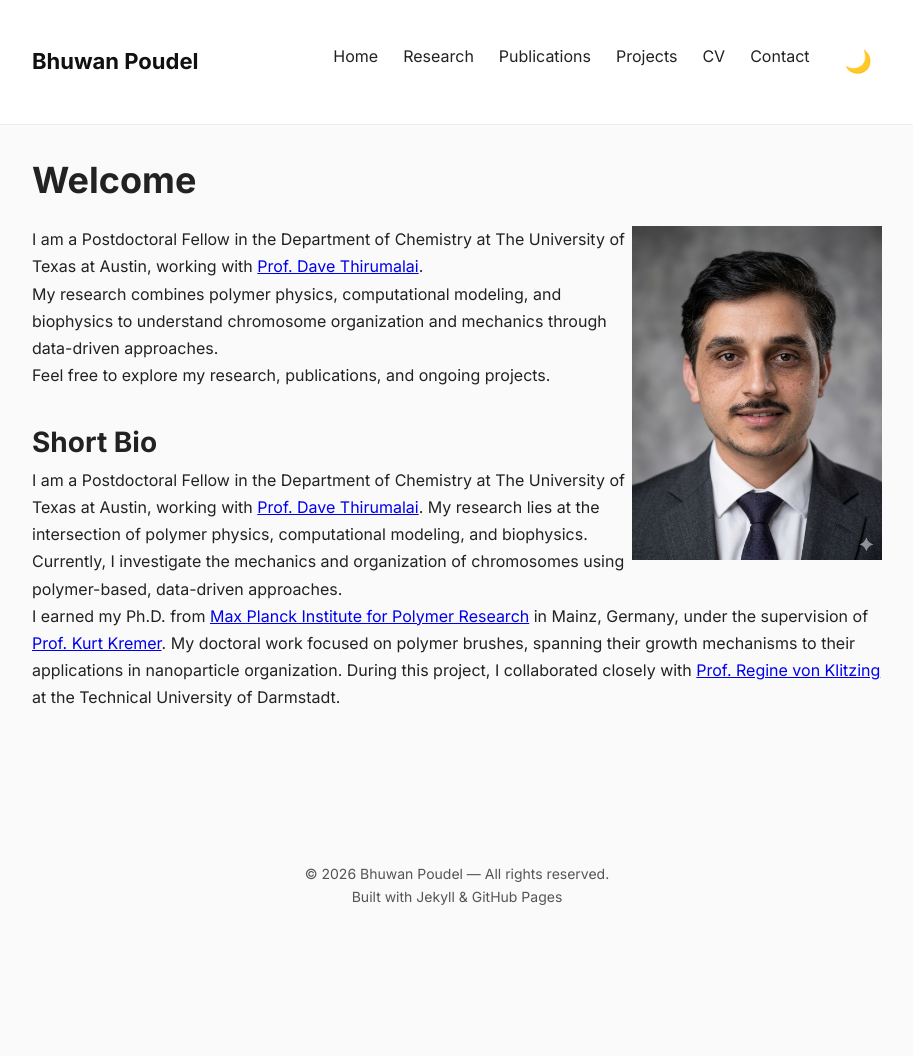
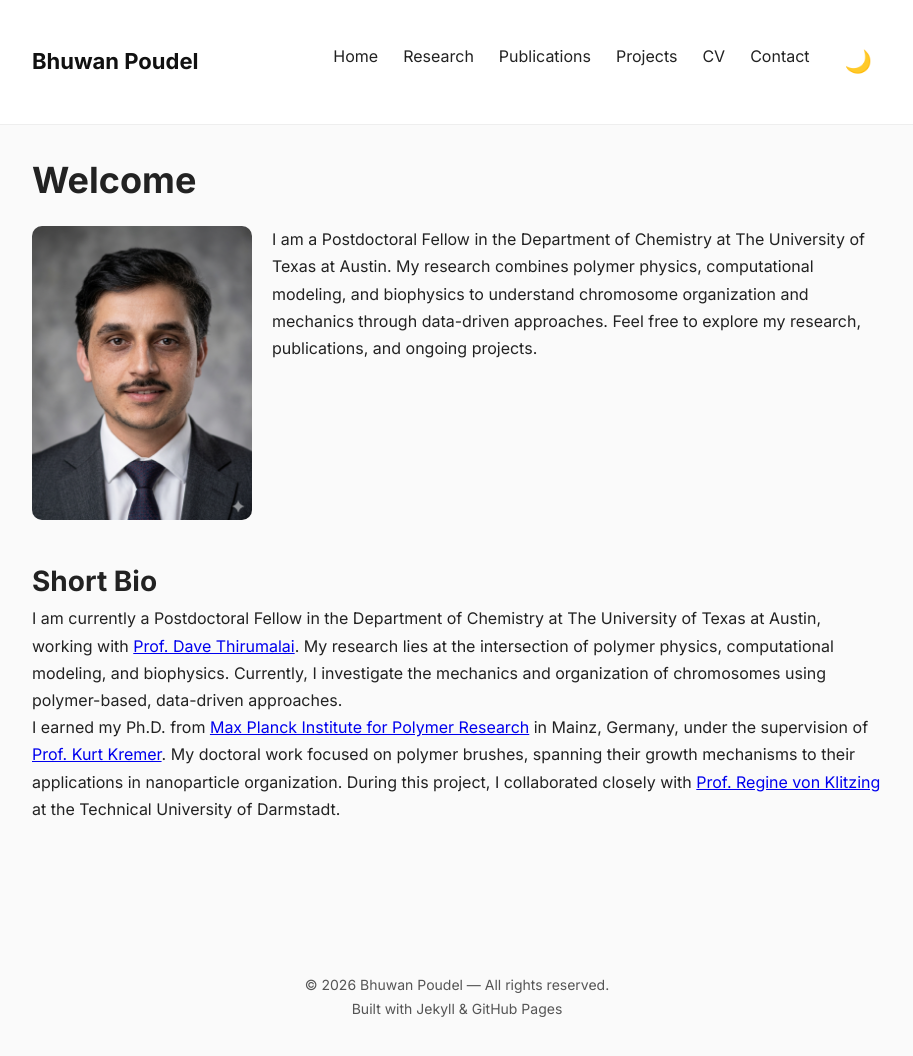
Before and after one commit to pdlbhuwan/pdlbhuwan.github.io, a Jekyll site: the page built from index.md, in a window 1280 px wide and 1085 px high. Shown: the top 1056 px of the window, without its empty margins (183-1096 px from the left). Built offline with Jekyll 4.4.1, drawn with Linux system fonts in a browser that asks for light colours.

Commit message:
Update index.md

```diff
--- a/index.md
+++ b/index.md
@@ -1,20 +1,35 @@
 ---
+
 layout: default
+
 title: "Home"
+
 ---
 
 # Welcome
 
-<img src="assets/images/profile.png" alt="Bhuwan Poudel" width="250" align="right">
+<div style="display: flex; align-items: flex-start; gap: 20px;">
 
-I am a Postdoctoral Fellow in the Department of Chemistry at The University of Texas at Austin, working with [Prof. Dave Thirumalai](https://scholar.google.com/citations?hl=en&user=sNiAY9IAAAAJ&view_op=list_works&sortby=pubdate).
+  <div style="flex: 0 0 220px;">
+    <img src="assets/images/profile.png"
+         alt="Bhuwan Poudel"
+         style="width: 220px; border-radius: 10px;">
+  </div>
+
+  <div style="flex: 1;">
+
+I am a Postdoctoral Fellow in the Department of Chemistry at The University of Texas at Austin.
 
 My research combines polymer physics, computational modeling, and biophysics to understand chromosome organization and mechanics through data-driven approaches.
 
 Feel free to explore my research, publications, and ongoing projects.
 
+  </div>
+
+</div>
+
 ## Short Bio
 
-I am a Postdoctoral Fellow in the Department of Chemistry at The University of Texas at Austin, working with [Prof. Dave Thirumalai](https://scholar.google.com/citations?hl=en&user=sNiAY9IAAAAJ&view_op=list_works&sortby=pubdate). My research lies at the intersection of polymer physics, computational modeling, and biophysics. Currently, I investigate the mechanics and organization of chromosomes using polymer-based, data-driven approaches.
+I am currently a Postdoctoral Fellow in the Department of Chemistry at The University of Texas at Austin, working with [Prof. Dave Thirumalai](https://scholar.google.com/citations?hl=en&user=sNiAY9IAAAAJ&view_op=list_works&sortby=pubdate). My research lies at the intersection of polymer physics, computational modeling, and biophysics. Currently, I investigate the mechanics and organization of chromosomes using polymer-based, data-driven approaches.
 
 I earned my Ph.D. from [Max Planck Institute for Polymer Research](https://www.mpip-mainz.mpg.de/) in Mainz, Germany, under the supervision of [Prof. Kurt Kremer](https://scholar.google.com/citations?hl=en&user=4EGKVD0AAAAJ). My doctoral work focused on polymer brushes, spanning their growth mechanisms to their applications in nanoparticle organization. During this project, I collaborated closely with [Prof. Regine von Klitzing](https://scholar.google.co.in/citations?user=f9cEXPkAAAAJ&hl=en) at the Technical University of Darmstadt.
```
